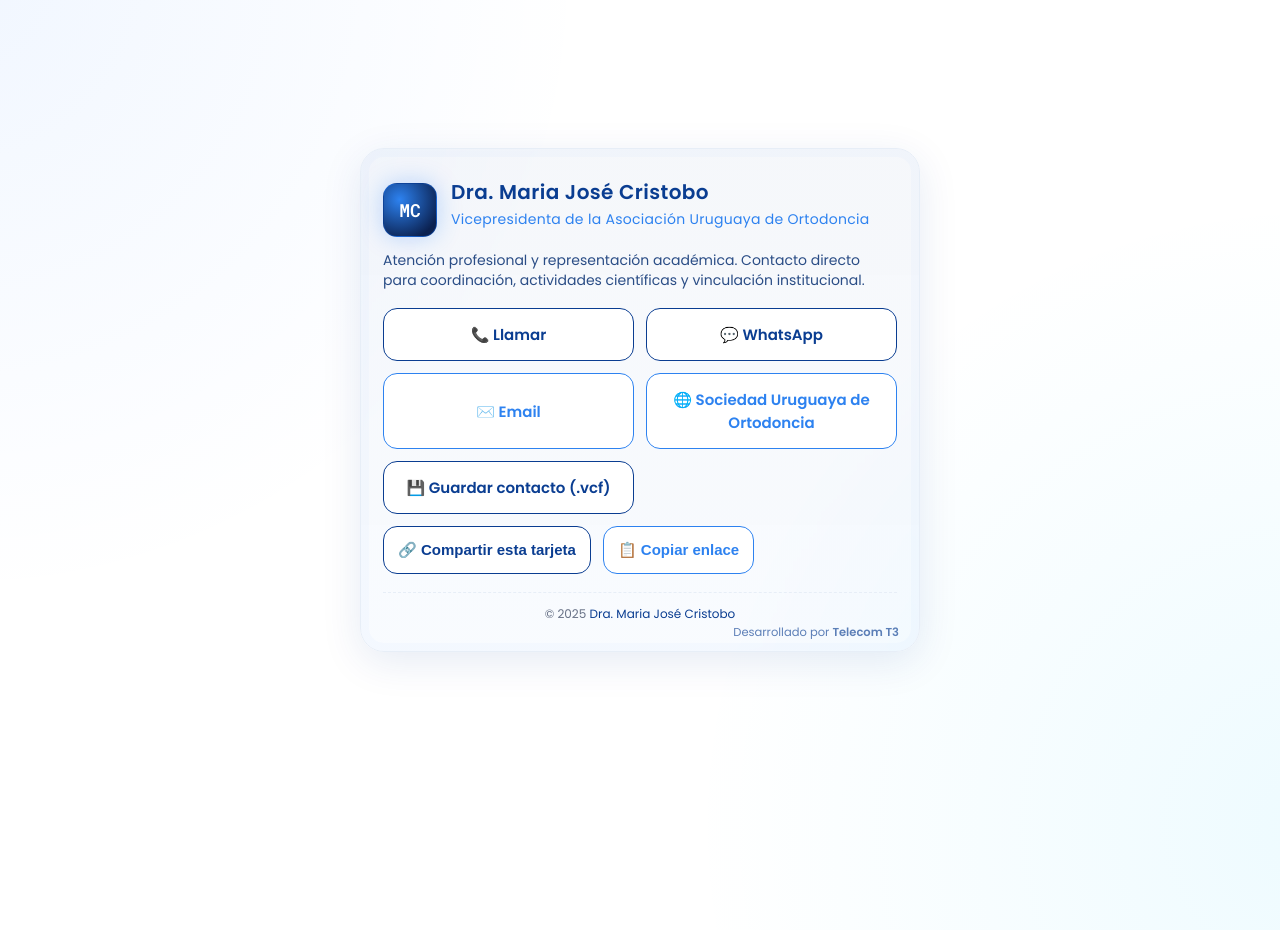
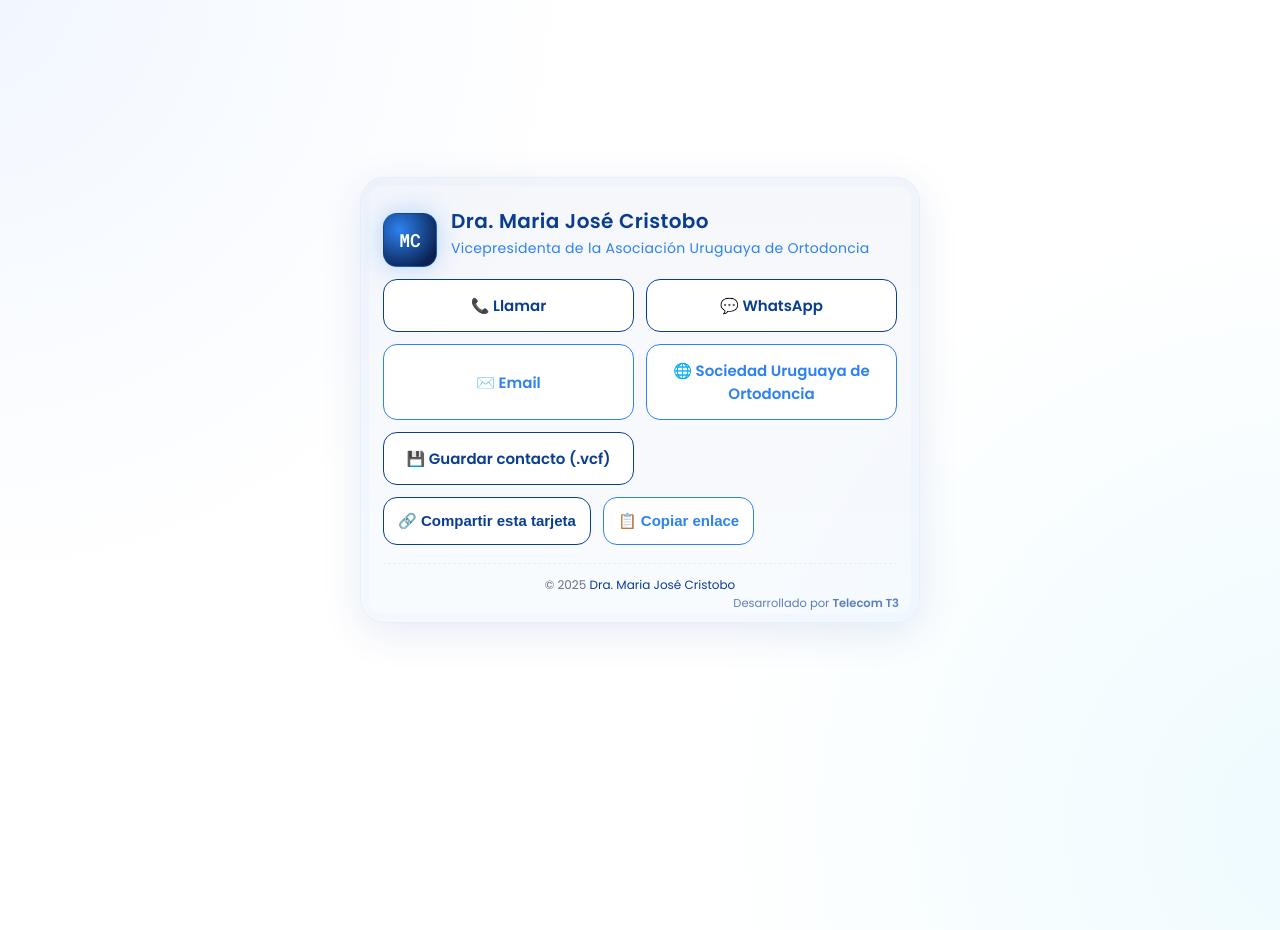
Before and after one commit to Mattosardy/cristobo-card, a plain HTML site: page index.html in a window 1280 px wide. Shown: the top 930 px of the page. Drawn offline with Linux system fonts and the light colour scheme.

Commit message:
Update index.html

```diff
--- a/index.html
+++ b/index.html
@@ -119,9 +119,6 @@
       </div>
     </header>
 
-    <p class="about">
-      Atención profesional y representación académica. Contacto directo para coordinación, actividades científicas y vinculación institucional.
-    </p>
 
     <section class="grid">
       <a class="btn primary" href="tel:+59894620519">📞 Llamar</a>
```
